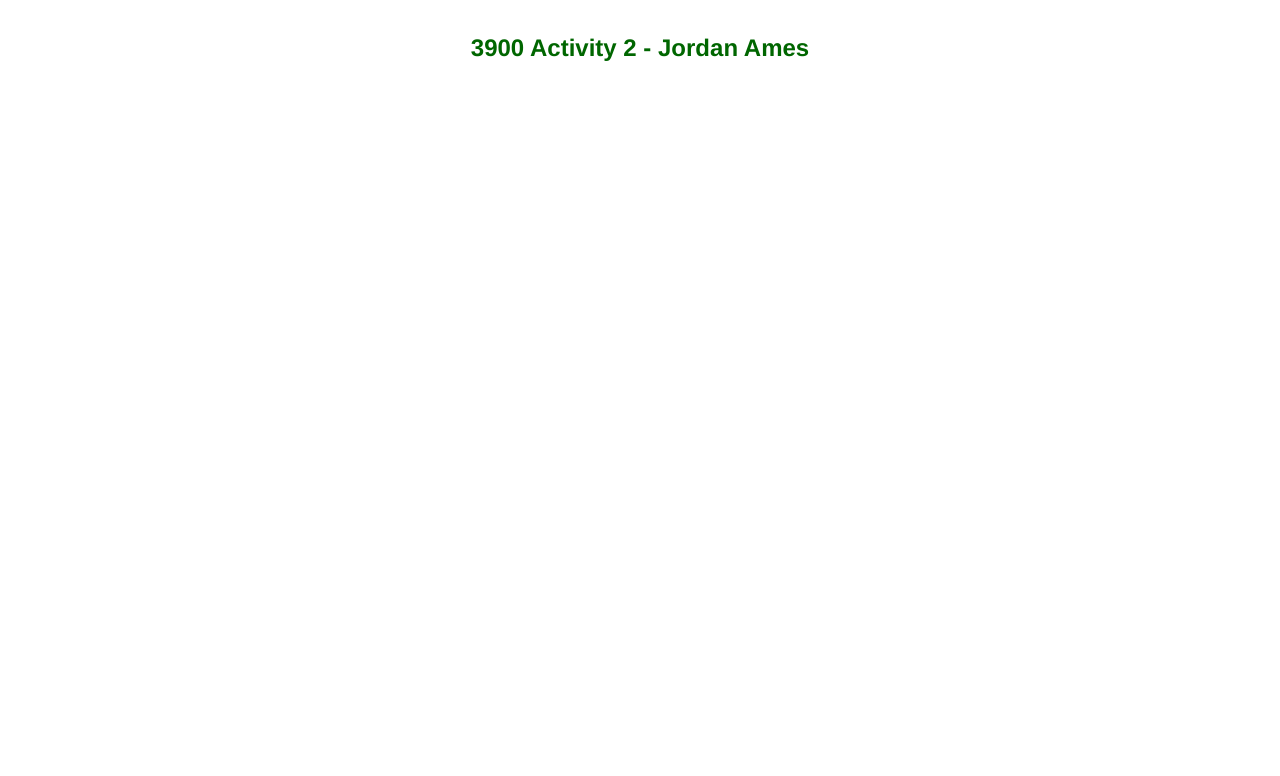
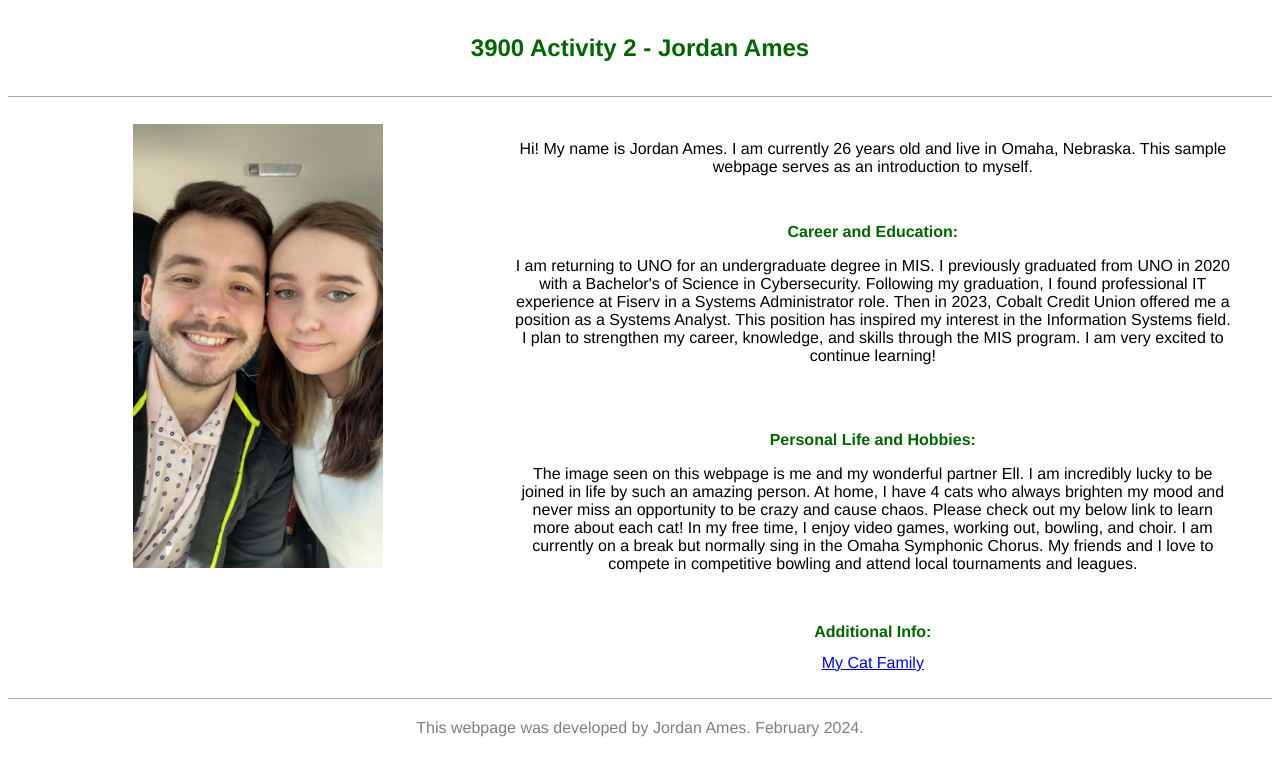
Before and after one commit to vgchamp1/3900-Activity2, a plain HTML site: page index.html in a window 1280 px wide. Drawn offline with Linux system fonts and the light colour scheme.

Commit message:
Page formatting + body content
- Created page footer
- Created column based body
- Added profile pic
- Added text content
- Created link to future cat webpage

```diff
--- a/css/stylesheet.css
+++ b/css/stylesheet.css
@@ -1,3 +1,19 @@
+hr {
+       display: block;
+       position: relative;
+       padding: 0;
+       margin: 8px auto;
+       height: 0;
+       width: 100%;
+       max-height: 0;
+       font-size: 1px;
+       line-height: 0;
+       clear: both;
+       border: none;
+       border-top: 1px solid #aaaaaa;
+       border-bottom: 1px solid #ffffff;
+}
+
 #pageTitle  {
 	font-family: 'Helvetica', sans-serif;
 	margin: 10px 0;
@@ -8,6 +24,59 @@
 	color: #006600;
 }
 
+#pageFooter  {
+	font-family: 'Helvetica', sans-serif;
+	padding-top: 10px;
+	margin: 10px 0;
+	font-size: 16px;
+	line-height: 1;
+	text-align: center;
+	color: gray;
+}
+
+#divTable {
+	width: 100%;
+	display: table;
+}
+
+#divTableRow {
+	display: table-row;
+}
+
+#leftDiv {
+	width: 40%;
+	display: table-cell;
+	border-right: thick solid #ffffff;
+}
+
+#rightDiv {
+	width: 60%;
+	display: table-cell;
+	text-align: center;
+	vertical-align: middle;
+	padding-right: 40px;
+}
+
+h2 {
+	font-family: 'Helvetica', sans-serif;
+	font-size: 16px;
+	color: #006600;
+}
+
 p {
+	font-family: 'Helvetica', sans-serif;
+	font-size: 16px;
+}
 
+a {
+	font-family: 'Helvetica', sans-serif;
+	font-size: 16px;
 }
+
+.profilePic {
+	display: block;
+	margin-left: auto;
+	margin-right: auto;
+	width: 50%;
+	height: 50%;
+}
--- a/index.html
+++ b/index.html
@@ -11,5 +11,58 @@
 
 <h1 id="pageTitle">3900 Activity 2 - Jordan Ames</h1>
 
+<br>
+<hr>
+<br>
+
+	<div id="divTable">
+		<div id="divTableRow">
+			<div id="leftDiv">
+				<section>
+					<img class="profilePic" src="img/profile.jpeg"/>
+				</section>
+			</div>
+			<div id="rightDiv">
+				<section>
+					<p>
+						Hi! My name is Jordan Ames.
+						I am currently 26 years old and live in Omaha, Nebraska.
+						This sample webpage serves as an introduction to myself.
+					</p>
+					<br>
+					<h2>Career and Education:</h2>
+					<p>
+						I am returning to UNO for an undergraduate degree in MIS.
+						I previously graduated from UNO in 2020 with a Bachelor's of Science in Cybersecurity.
+						Following my graduation, I found professional IT experience at Fiserv in a Systems Administrator role.
+						Then in 2023, Cobalt Credit Union offered me a position as a Systems Analyst.
+						This position has inspired my interest in the Information Systems field.
+						I plan to strengthen my career, knowledge, and skills through the MIS program.
+						I am very excited to continue learning!
+					</p>
+					<br>
+					<br>
+					<h2>Personal Life and Hobbies:</h2>
+					<p>
+						The image seen on this webpage is me and my wonderful partner Ell.
+						I am incredibly lucky to be joined in life by such an amazing person.
+						At home, I have 4 cats who always brighten my mood and never miss an opportunity to be crazy and cause chaos.
+						Please check out my below link to learn more about each cat!
+						In my free time, I enjoy video games, working out, bowling, and choir.
+						I am currently on a break but normally sing in the Omaha Symphonic Chorus.
+						My friends and I love to compete in competitive bowling and attend local tournaments and leagues.
+					<p>
+					<br>
+					<h2>Additional Info:</h2>
+					<a href="cats.html">My Cat Family</a>
+				</section>
+			</div>
+		</div>
+	</div>
+<br>
+<hr>
+
+<footer id="pageFooter">This webpage was developed by Jordan Ames. February 2024.</footer>
+
 </body>
 </html>
```
Also changed, not shown: img/molly.jpeg (added), img/profile.jpeg (added), 4 other files. Lines whose indentation alone changed are shown as unchanged.
